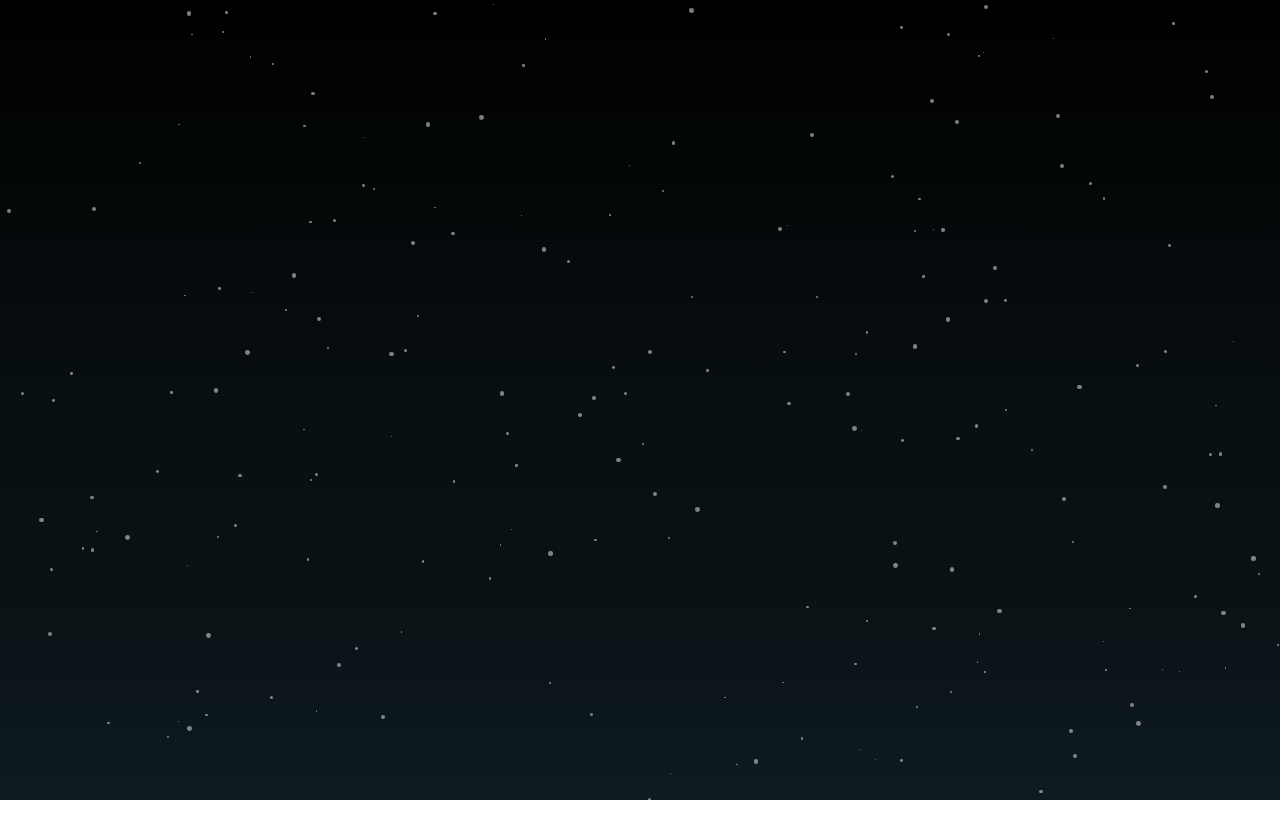
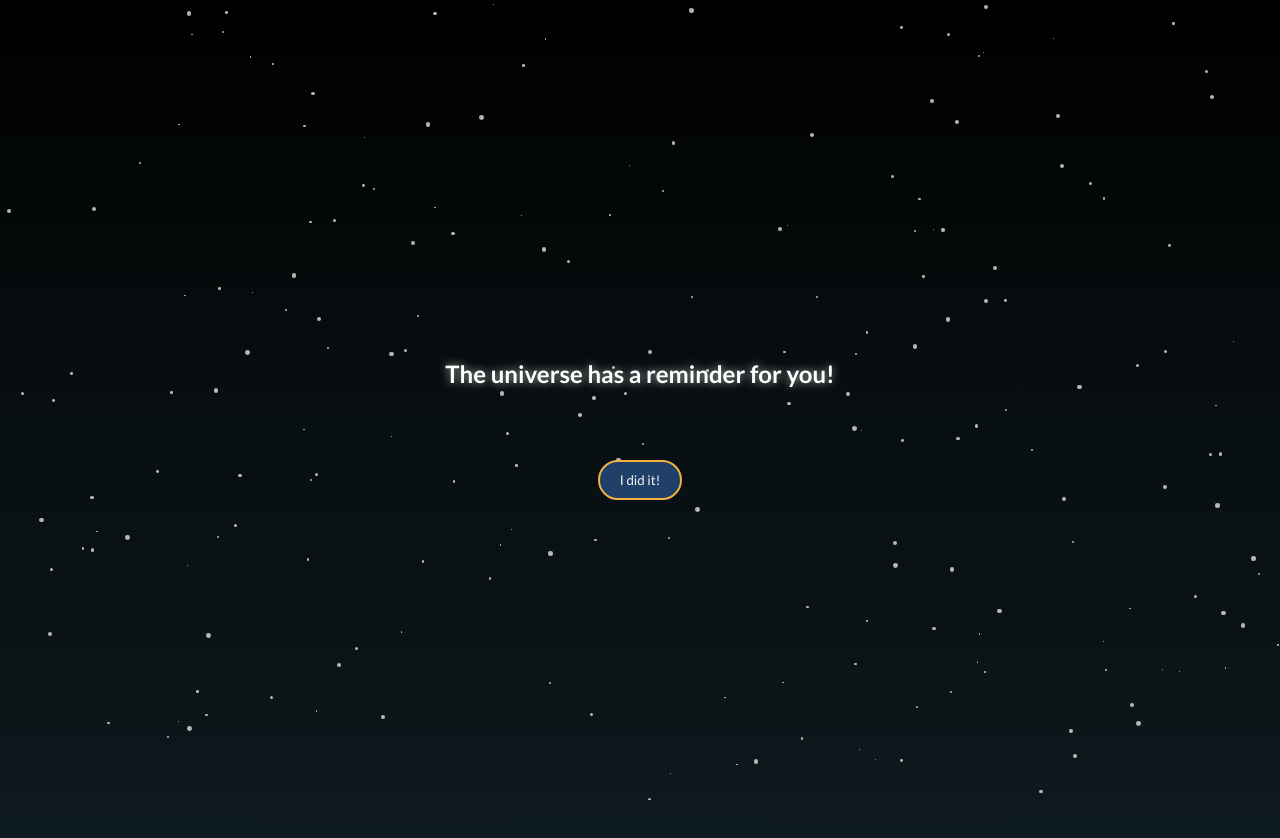
Before and after one commit to kimannle/AppleHacks2024, a React (Create React App) app in the folder frontend/: page /affirmation in a window 1280 px wide. Before the commit the page ends 800 px from the top, so only its background shows below. Built offline with nearby package versions, Linux system fonts and the light colour scheme; no server answers.

Commit message:
Hooked up the affirmation component to fetch a random affirmation of the day

```diff
--- a/frontend/src/pages/Affirmation.js
+++ b/frontend/src/pages/Affirmation.js
@@ -1,12 +1,31 @@
-import React from 'react';
+import React, { useState, useEffect } from 'react';
 import '../styles/AcAv.css';
 
 function Affirmation() {
+    const [affirmation, setAffirmation] = useState("");
+
+    useEffect(() => {
+        fetch("/daily-affirmation", {
+            method: 'GET'
+        }).then(
+            res => res.json()
+        ).then(
+            data => {
+                console.log(data);
+                setAffirmation(data);
+            }
+        ).catch(
+            error => console.error('Error:', error)
+        );
+    }, []);
+
     return (
-        <div>
-
+        <div className="ac-av">
+            <h2>The universe has a reminder for you!</h2>
+            <p>{affirmation}</p>
+            <button>I did it!</button>
         </div>
-    )
+    );
 }
 
 export default Affirmation;
```
